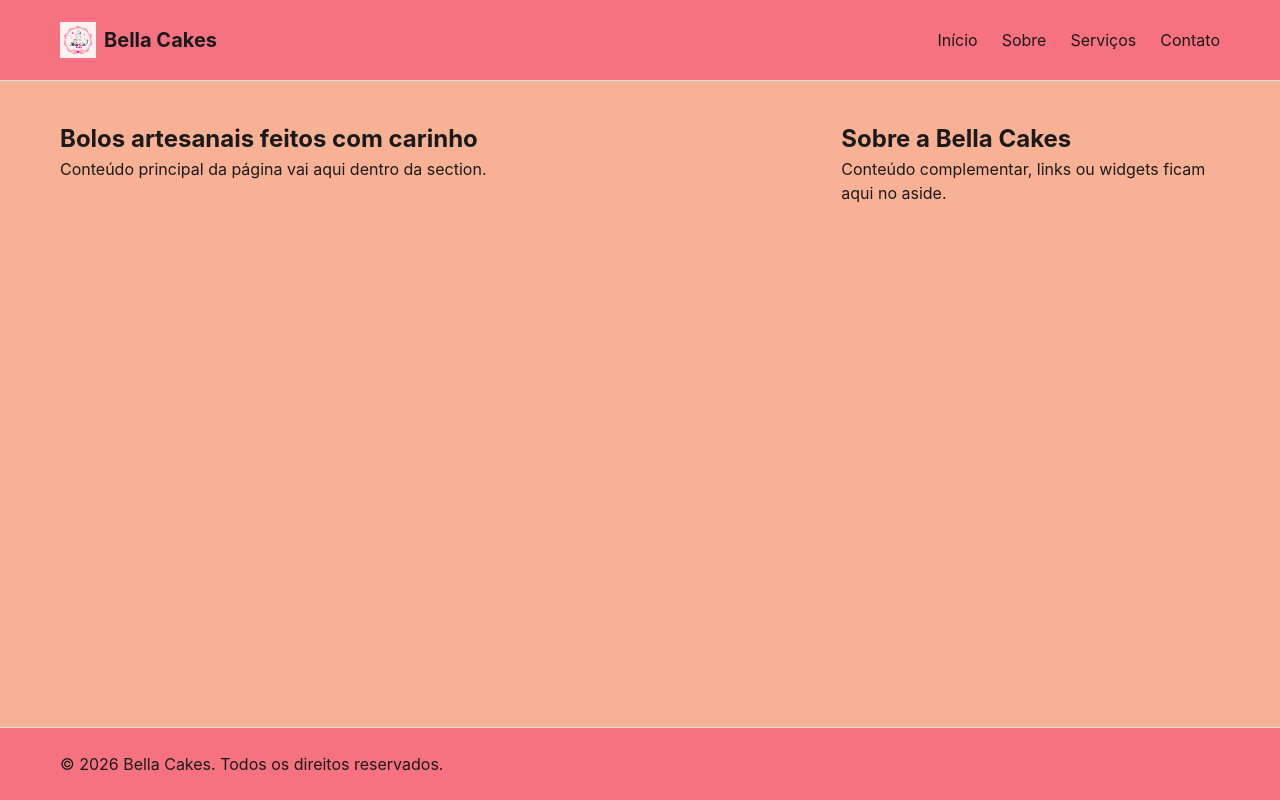
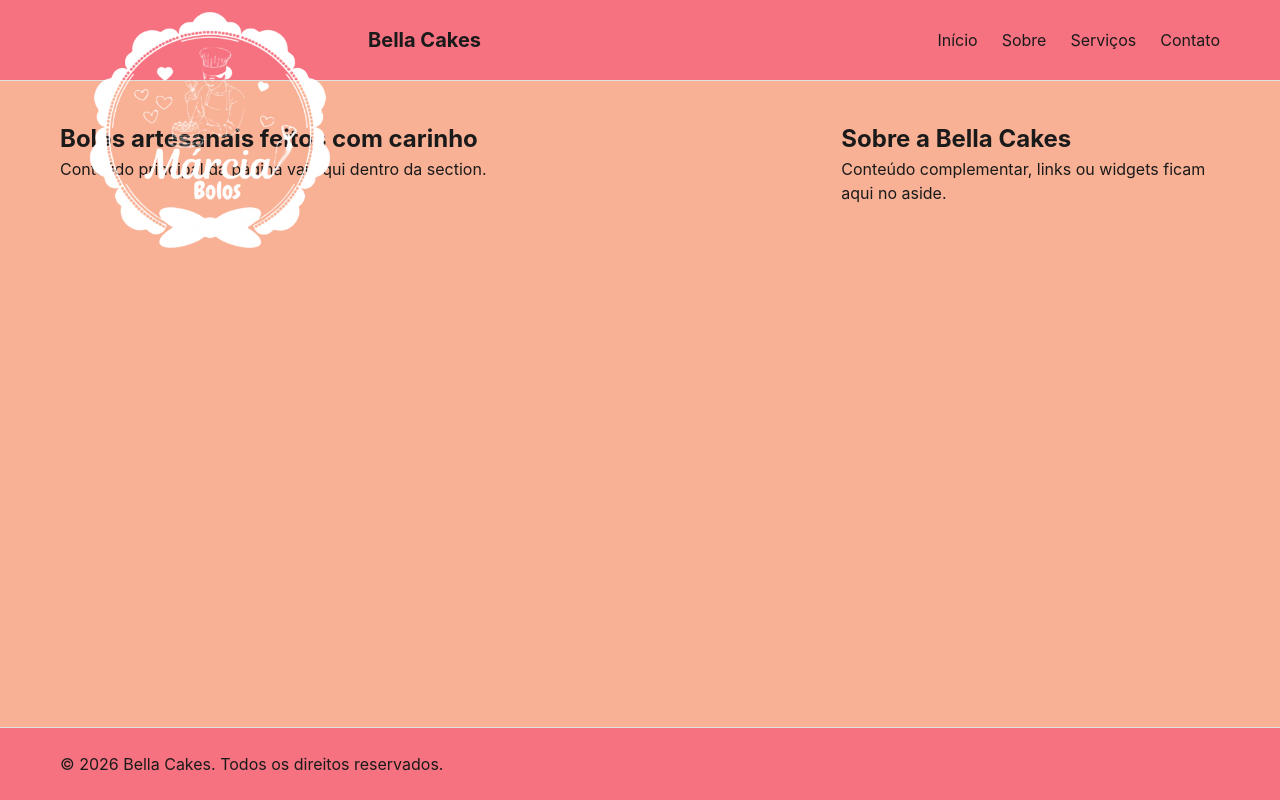
Before and after one commit to fabiano-githu/responsive-confectionery-website, a plain HTML site: page index.html in a window 1280 px wide. Drawn offline with Linux system fonts and the light colour scheme.

Commit message:
atualizado
ok

```diff
--- a/css/style.css
+++ b/css/style.css
@@ -127,8 +127,14 @@ header .container {
 }
 
 .logo img {
-  height: 36px;
+  margin-top: 180px;
+  height: 300px;
   width: auto;
+}
+
+img:hover {
+  transform: scale(1.1);
+  transition: transform 0.3s ease;
 }
 
 header nav ul {
--- a/index.html
+++ b/index.html
@@ -16,7 +16,7 @@
       <div class="container">
 
         <a href="index.html" class="logo">
-          <img src="img/1.png" alt="Logo da empresa">
+          <img src="img/3-removebg-preview.png" alt="Logo da empresa">
           <span>Bella Cakes</span>
         </a>
 
```
Also changed, not shown: img/logo_marcia_bolos_selo.png (added).
